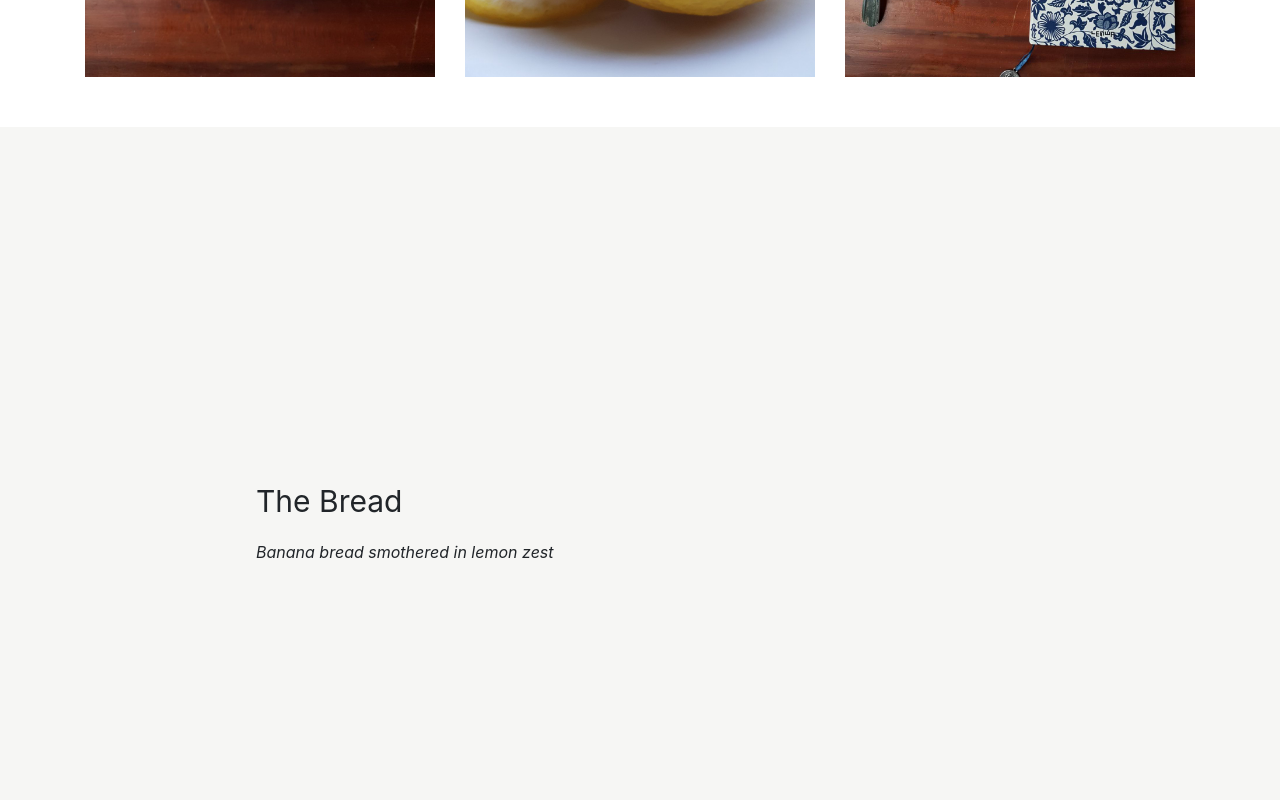
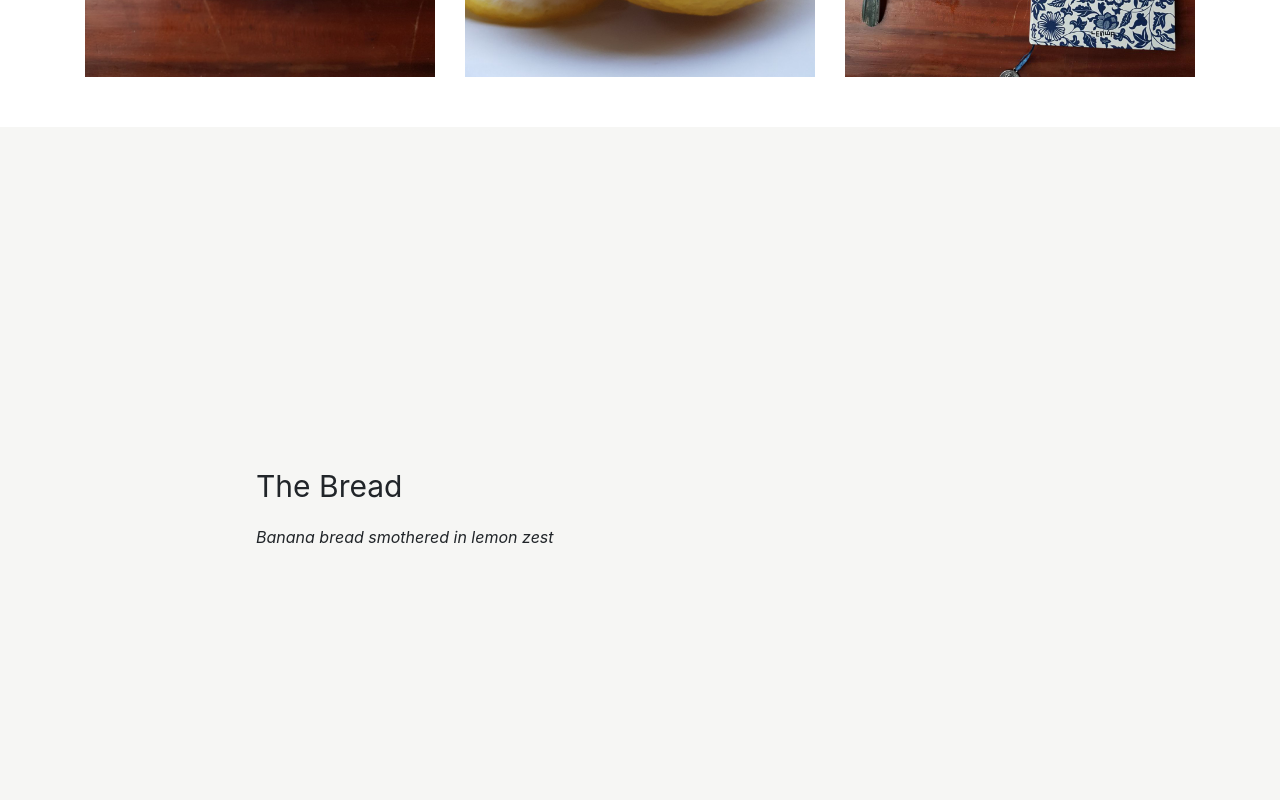
Before and after one commit to janaldous/breadforyouph, a React (Create React App) app: page / in a window 1280 px wide. Shown: the part 920-1720 px from the top of the page. Built offline with nearby package versions, Linux system fonts and the light colour scheme.

Commit message:
fix adjustable height for How to Order

```diff
--- a/src/breadforyouph.scss
+++ b/src/breadforyouph.scss
@@ -42,10 +42,8 @@
   }
 
   section {
-    padding-top: 30px;
-    padding-right: 20vw;
-    padding-left: 20vw;
-    height: 95vh;
+    padding: 40px 20vw;
+    min-height: 95vh;
 
     display: flex;
     flex-direction: column;
```
